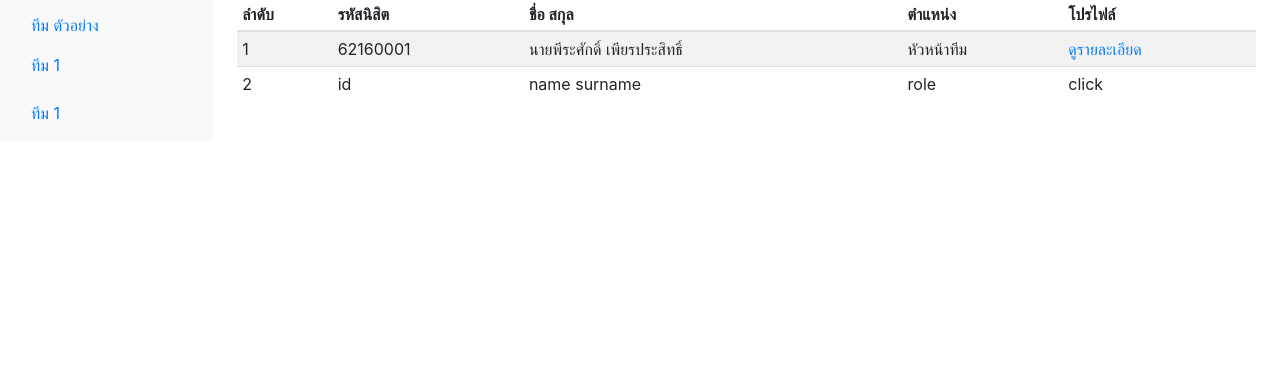
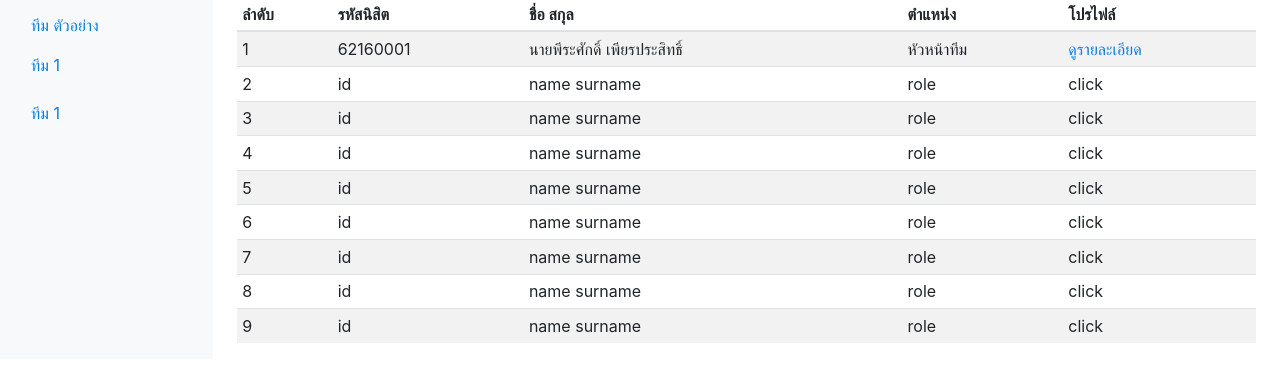
Before and after one commit to peerasakp/learn88832359, a plain HTML site: page team2.html in a window 1280 px wide. Shown: the part 178-560 px from the top of the page. Drawn offline with Linux system fonts and the light colour scheme.

Commit message:
Update team2.html

```diff
--- a/team2.html
+++ b/team2.html
@@ -118,6 +118,55 @@
                   <td>role</td>
                   <td>click</td>
                 </tr>
+                <tr>
+                  <td>3</td>
+                  <td>id</td>
+                  <td>name surname</td>
+                  <td>role</td>
+                  <td>click</td>
+                </tr>
+                <tr>
+                  <td>4</td>
+                  <td>id</td>
+                  <td>name surname</td>
+                  <td>role</td>
+                  <td>click</td>
+                </tr>
+                <tr>
+                  <td>5</td>
+                  <td>id</td>
+                  <td>name surname</td>
+                  <td>role</td>
+                  <td>click</td>
+                </tr>
+                <tr>
+                  <td>6</td>
+                  <td>id</td>
+                  <td>name surname</td>
+                  <td>role</td>
+                  <td>click</td>
+                </tr>
+                <tr>
+                  <td>7</td>
+                  <td>id</td>
+                  <td>name surname</td>
+                  <td>role</td>
+                  <td>click</td>
+                </tr>
+                <tr>
+                  <td>8</td>
+                  <td>id</td>
+                  <td>name surname</td>
+                  <td>role</td>
+                  <td>click</td>
+                </tr>
+                <tr>
+                  <td>9</td>
+                  <td>id</td>
+                  <td>name surname</td>
+                  <td>role</td>
+                  <td>click</td>
+                </tr>
               </tbody>
             </table>
           </div>
```
Lines whose indentation alone changed are shown as unchanged.
